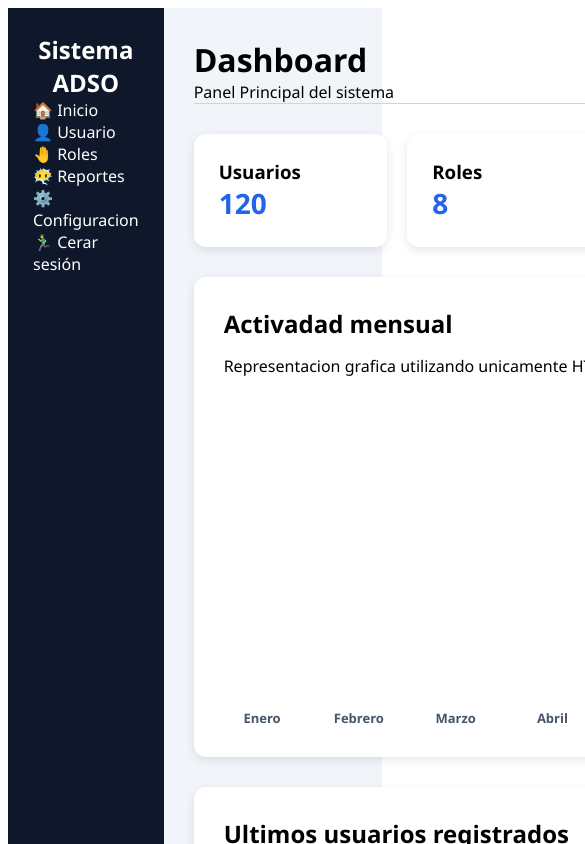
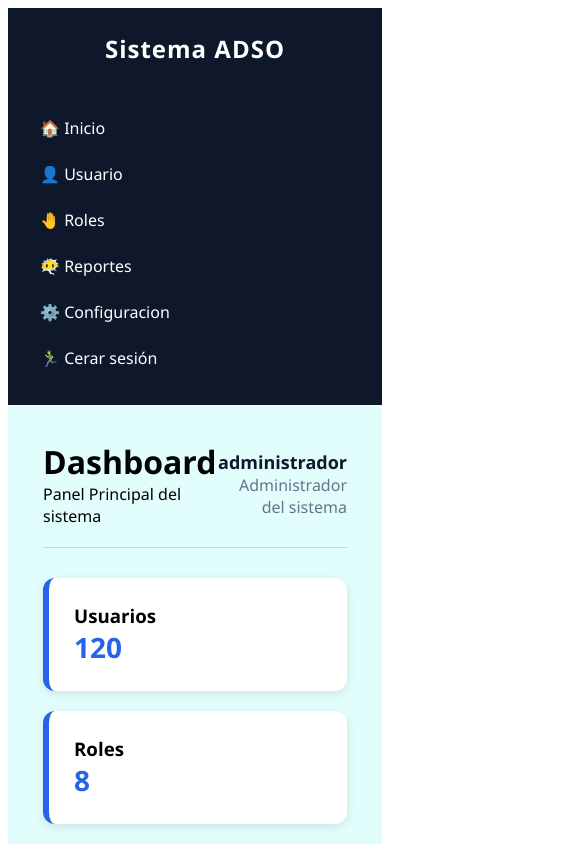
Before and after one commit to BryanAlexander-Reyes/frontend_proyecto, an Angular app: page /dashboard in a window 390 px wide. Shown: the top 844 px of the page, 585 px wide, since content can reach past the window. Built offline with nearby package versions, Linux system fonts and the light colour scheme.

Commit message:
semodifica el dashboard y se construye componente de usuarios

```diff
--- a/src/app/pages/dashboard/dashboard.css
+++ b/src/app/pages/dashboard/dashboard.css
@@ -8,18 +8,22 @@
 .dashboard-container{
     display: flex;
     min-height: 100vh;
-    background: #f1f5f9;
+    background: #f8fafc;
 }
 
 .sidebar{
     width: 260px;
+    min-width: 260px;
     background:#0f172a;
     color: white;
-    padding: 25px;
+    padding: 24px 16px;
 }
-
+.logo{
+    margin-bottom: 40px;
+}
 .logo h2{
     text-align: center;
+    letter-spacing: 1px;
 }
 
 .sidebar ul{
@@ -31,17 +35,21 @@
     align-items: center;
     gap:10px;
     transition: .3s;
-
+    padding: 12px 16px ;
+    transition: background 0.3s ease, padding-left 0.3s ease;
+    cursor: pointer;
+    border-radius: 8px;
 }
 
-.sidebarli:hover{
+.sidebar li:hover{
     background: #2563eb;
     padding-left: 25px;
 }
 
 .content{
     flex: 1;
-    padding: 30px;
+    padding: 35px;
+    overflow: auto;
 }
 
 .header{
@@ -50,6 +58,7 @@
     align-items: center;
     margin-bottom: 30px;
     border-bottom: 1px solid #cbd5e1;
+    padding-bottom: 20px;
 }
 .user-info{
     display: flex;
@@ -82,10 +91,11 @@
     box-shadow: 0 3px 10px rgba(0, 0, 0, .1);
     transition: .3s;
     cursor: pointer;
-    border-left: 6px #2563eb;
+    border-left: 6px solid #2563eb;
 }
 
 .car h3{
+    font-size: 1.2rem;
     margin-bottom: 10px;
     color: #474569;
 }
@@ -114,13 +124,14 @@
 
 .workspace p{
     margin-bottom: 20px;
+    color: #64748b;
 }
 
 button{
     padding: 12px 20px;
     border: none;
     border-radius:8px;
-    background: #3b73ec;
+    background: #2563eb;
     color: white;
     cursor:pointer;
     font-size: 15px;
@@ -146,7 +157,8 @@ button:hover{
     flex-direction: column;
     align-items: center;
     width: 60px;
-
+    justify-content: flex-end;
+    height: 280px;
 }
 
 .bar{
@@ -196,3 +208,21 @@ tbody tr{
 tbody tr:hover{
     background: #eff6ff;
 }
+
+@media (max-width:900px){
+    .cards{
+        grid-template-columns: 1fr;
+    }
+
+    .dashboard-container{
+        flex-direction: column;
+        min-height: 100vh;
+        background: #e2fefc;
+    }
+    .sidebar{
+        width: 100%;
+    }
+    .chart{
+        overflow-x: auto;
+    }
+}
--- a/src/app/pages/login/login.ts
+++ b/src/app/pages/login/login.ts
@@ -26,18 +26,22 @@ export class LoginComponent {
 // contraseña quemada para realizar la prueba
 
   private readonly password_correcta: string= "123456";
-
+  private readonly email_correcto: string="bryanreyes47k@gmail.com"
   // metodo para login que sera ejecutado al precionar el boton
   login (): void{
 
-    if(this.password === this.password_correcta){
+    if(this.email === this.email_correcto){
     console.log('correo:', this.email);
-    console.log('Password:', this.password);
-    alert('la contraseña es correcta. \n\n' + 'la contraseña que fue ingresada es:'+ this.password);
-    window.location.href='https://www.google.com'
+      if(this.password ===this.password_correcta){
+        console.log('Password:', this.password);
+        alert('El coreo y la contraseña es correcta. \n\n' + 'el correo es:' + this.email +'la contraseña que fue ingresada es:'+ this.password);
+        this.router.navigate(['/dashboard']);
+      }else{
+        alert('La contraseña  no coincide. \n\n'+'La contraseña ingresada fue:'+this.password)
+      }
   }else{
     // modal para cuando se haga click al boton
-    alert('la contraseña no coincide. \n\n' + 'la contraseña ingresada fue:' + this.password);
+    alert('El email no coincide. \n\n' + 'El email ingresado fue:' + this.email);
   }
   }
   goToRegister():void{
--- /dev/null
+++ b/src/app/pages/users/users.html
@@ -0,0 +1 @@
+<p>users works!</p>
```
Also changed, not shown: src/app/app.routes.ts (+7 -2 lines), src/app/pages/users/users.ts (added, +9 -0 lines), src/app/pages/users/users.css (added), 1 other file (tests, documents, lock files or other folders).
